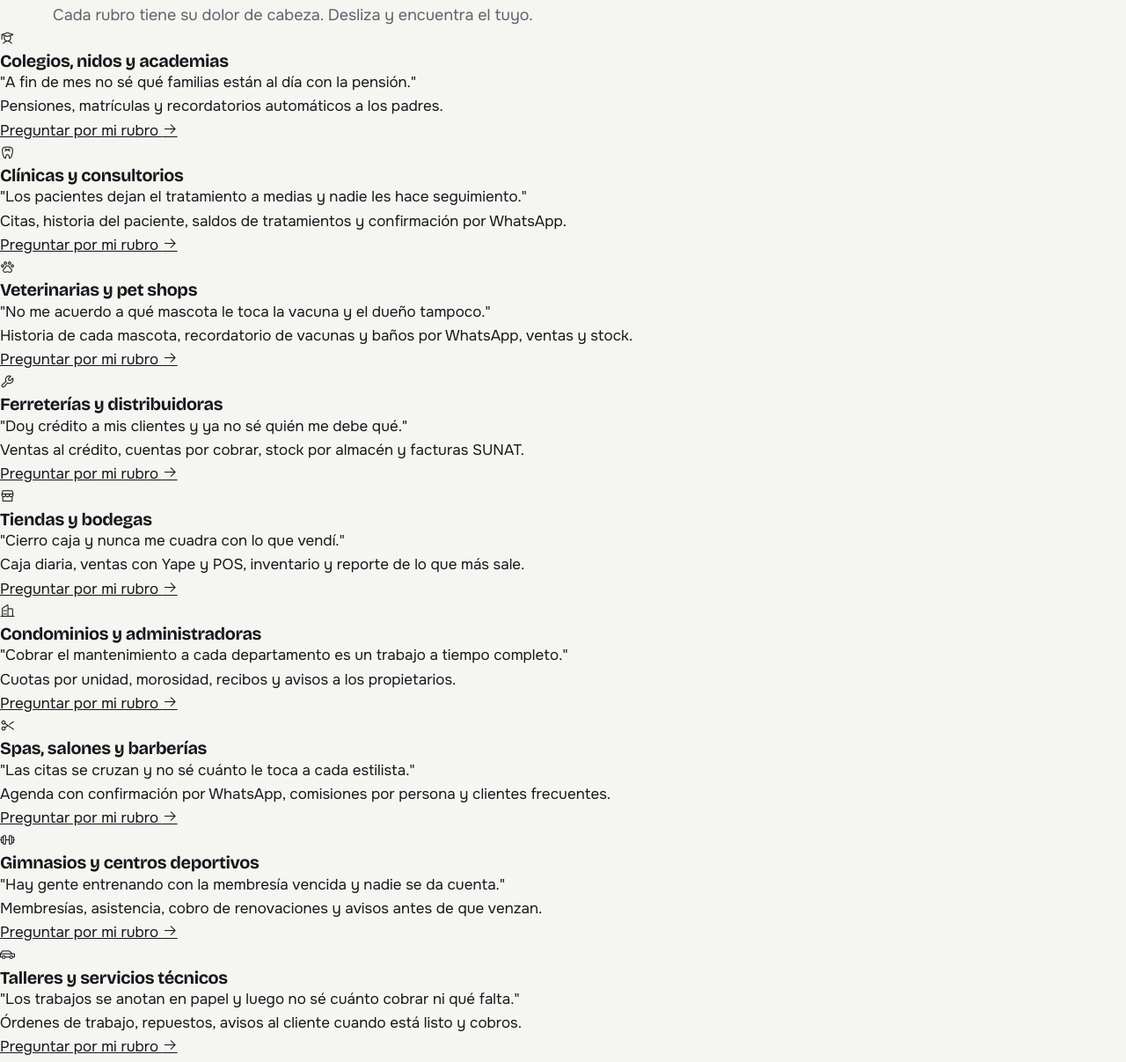
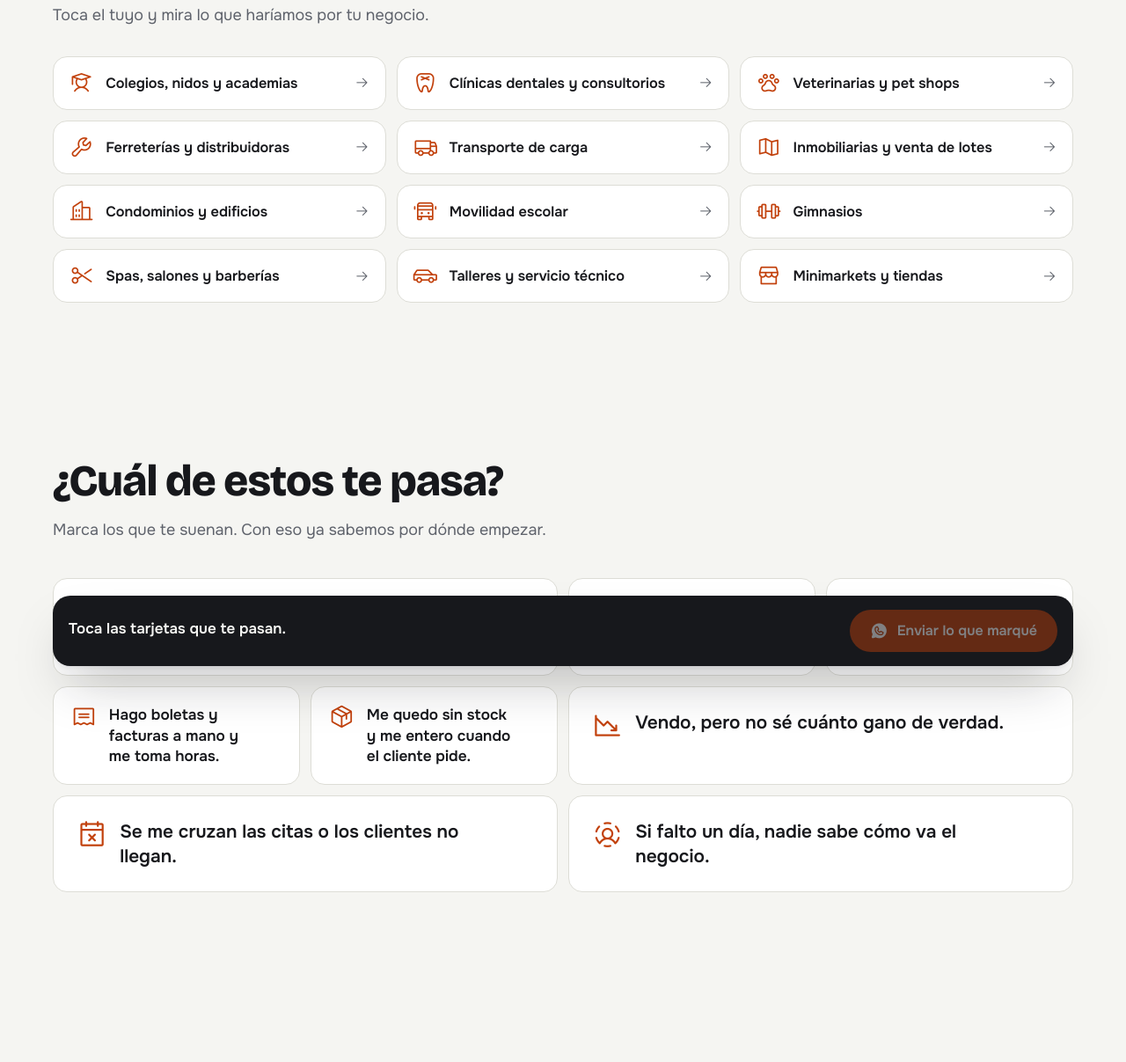
Before and after one commit to ChristianCHJH/landing-page-personal, a plain HTML site: page index.html in a window 1280 px wide. Shown: the part 1225-2432 px from the top of the page at 88% size. Drawn offline with nearby package versions, Linux system fonts and the light colour scheme.

Commit message:
feat(landing): grilla de rubros y ajustes

```diff
--- a/index.html
+++ b/index.html
@@ -204,72 +204,69 @@
     <section class="section rubros" id="rubros">
       <div class="container">
         <h2 class="section__title">¿Qué negocio tienes?</h2>
-        <p class="section__sub">Cada rubro tiene su dolor de cabeza. Desliza y encuentra el tuyo.</p>
-      </div>
-      <div class="rubros__track" tabindex="0" aria-label="Rubros, desliza para ver más">
-        <article class="rubro rubro--a">
-          <i class="ph ph-student rubro__icon" aria-hidden="true"></i>
-          <h3>Colegios, nidos y academias</h3>
-          <p class="rubro__pain">"A fin de mes no sé qué familias están al día con la pensión."</p>
-          <p class="rubro__fix">Pensiones, matrículas y recordatorios automáticos a los padres.</p>
-          <a class="rubro__link" data-wa="Hola Yanapay, tengo un colegio o academia y quiero ordenar las pensiones." data-cta="rubro-colegio" href="https://wa.me/51913412590" target="_blank" rel="noopener">Preguntar por mi rubro <i class="ph ph-arrow-right" aria-hidden="true"></i></a>
-        </article>
-        <article class="rubro rubro--b">
-          <i class="ph ph-tooth rubro__icon" aria-hidden="true"></i>
-          <h3>Clínicas y consultorios</h3>
-          <p class="rubro__pain">"Los pacientes dejan el tratamiento a medias y nadie les hace seguimiento."</p>
-          <p class="rubro__fix">Citas, historia del paciente, saldos de tratamientos y confirmación por WhatsApp.</p>
-          <a class="rubro__link" data-wa="Hola Yanapay, tengo una clínica o consultorio y quiero más información." data-cta="rubro-clinica" href="https://wa.me/51913412590" target="_blank" rel="noopener">Preguntar por mi rubro <i class="ph ph-arrow-right" aria-hidden="true"></i></a>
-        </article>
-        <article class="rubro rubro--e">
-          <i class="ph ph-paw-print rubro__icon" aria-hidden="true"></i>
-          <h3>Veterinarias y pet shops</h3>
-          <p class="rubro__pain">"No me acuerdo a qué mascota le toca la vacuna y el dueño tampoco."</p>
-          <p class="rubro__fix">Historia de cada mascota, recordatorio de vacunas y baños por WhatsApp, ventas y stock.</p>
-          <a class="rubro__link" data-wa="Hola Yanapay, tengo una veterinaria y quiero más información." data-cta="rubro-veterinaria" href="https://wa.me/51913412590" target="_blank" rel="noopener">Preguntar por mi rubro <i class="ph ph-arrow-right" aria-hidden="true"></i></a>
-        </article>
-        <article class="rubro rubro--c">
-          <i class="ph ph-wrench rubro__icon" aria-hidden="true"></i>
-          <h3>Ferreterías y distribuidoras</h3>
-          <p class="rubro__pain">"Doy crédito a mis clientes y ya no sé quién me debe qué."</p>
-          <p class="rubro__fix">Ventas al crédito, cuentas por cobrar, stock por almacén y facturas SUNAT.</p>
-          <a class="rubro__link" data-wa="Hola Yanapay, tengo una ferretería o distribuidora y quiero más información." data-cta="rubro-ferreteria" href="https://wa.me/51913412590" target="_blank" rel="noopener">Preguntar por mi rubro <i class="ph ph-arrow-right" aria-hidden="true"></i></a>
-        </article>
-        <article class="rubro rubro--d">
-          <i class="ph ph-storefront rubro__icon" aria-hidden="true"></i>
-          <h3>Tiendas y bodegas</h3>
-          <p class="rubro__pain">"Cierro caja y nunca me cuadra con lo que vendí."</p>
-          <p class="rubro__fix">Caja diaria, ventas con Yape y POS, inventario y reporte de lo que más sale.</p>
-          <a class="rubro__link" data-wa="Hola Yanapay, tengo una tienda y quiero más información." data-cta="rubro-tienda" href="https://wa.me/51913412590" target="_blank" rel="noopener">Preguntar por mi rubro <i class="ph ph-arrow-right" aria-hidden="true"></i></a>
-        </article>
-        <article class="rubro rubro--e">
-          <i class="ph ph-buildings rubro__icon" aria-hidden="true"></i>
-          <h3>Condominios y administradoras</h3>
-          <p class="rubro__pain">"Cobrar el mantenimiento a cada departamento es un trabajo a tiempo completo."</p>
-          <p class="rubro__fix">Cuotas por unidad, morosidad, recibos y avisos a los propietarios.</p>
-          <a class="rubro__link" data-wa="Hola Yanapay, administro un condominio y quiero más información." data-cta="rubro-condominio" href="https://wa.me/51913412590" target="_blank" rel="noopener">Preguntar por mi rubro <i class="ph ph-arrow-right" aria-hidden="true"></i></a>
-        </article>
-        <article class="rubro rubro--b">
-          <i class="ph ph-scissors rubro__icon" aria-hidden="true"></i>
-          <h3>Spas, salones y barberías</h3>
-          <p class="rubro__pain">"Las citas se cruzan y no sé cuánto le toca a cada estilista."</p>
-          <p class="rubro__fix">Agenda con confirmación por WhatsApp, comisiones por persona y clientes frecuentes.</p>
-          <a class="rubro__link" data-wa="Hola Yanapay, tengo un spa o salón y quiero más información." data-cta="rubro-spa" href="https://wa.me/51913412590" target="_blank" rel="noopener">Preguntar por mi rubro <i class="ph ph-arrow-right" aria-hidden="true"></i></a>
-        </article>
-        <article class="rubro rubro--a">
-          <i class="ph ph-barbell rubro__icon" aria-hidden="true"></i>
-          <h3>Gimnasios y centros deportivos</h3>
-          <p class="rubro__pain">"Hay gente entrenando con la membresía vencida y nadie se da cuenta."</p>
-          <p class="rubro__fix">Membresías, asistencia, cobro de renovaciones y avisos antes de que venzan.</p>
-          <a class="rubro__link" data-wa="Hola Yanapay, tengo un gimnasio y quiero más información." data-cta="rubro-gimnasio" href="https://wa.me/51913412590" target="_blank" rel="noopener">Preguntar por mi rubro <i class="ph ph-arrow-right" aria-hidden="true"></i></a>
-        </article>
-        <article class="rubro rubro--f">
-          <i class="ph ph-car-profile rubro__icon" aria-hidden="true"></i>
-          <h3>Talleres y servicios técnicos</h3>
-          <p class="rubro__pain">"Los trabajos se anotan en papel y luego no sé cuánto cobrar ni qué falta."</p>
-          <p class="rubro__fix">Órdenes de trabajo, repuestos, avisos al cliente cuando está listo y cobros.</p>
-          <a class="rubro__link" data-wa="Hola Yanapay, tengo un taller y quiero más información." data-cta="rubro-taller" href="https://wa.me/51913412590" target="_blank" rel="noopener">Preguntar por mi rubro <i class="ph ph-arrow-right" aria-hidden="true"></i></a>
-        </article>
+        <p class="section__sub">Toca el tuyo y mira lo que haríamos por tu negocio.</p>
+        <div class="rubro-grid">
+          <a class="rubro-chip" href="/colegios/">
+            <i class="ph ph-student" aria-hidden="true"></i>
+            <span>Colegios, nidos y academias</span>
+            <i class="ph ph-arrow-right rubro-chip__go" aria-hidden="true"></i>
+          </a>
+          <a class="rubro-chip" href="/clinicas/">
+            <i class="ph ph-tooth" aria-hidden="true"></i>
+            <span>Clínicas dentales y consultorios</span>
+            <i class="ph ph-arrow-right rubro-chip__go" aria-hidden="true"></i>
+          </a>
+          <a class="rubro-chip" href="/veterinarias/">
+            <i class="ph ph-paw-print" aria-hidden="true"></i>
+            <span>Veterinarias y pet shops</span>
+            <i class="ph ph-arrow-right rubro-chip__go" aria-hidden="true"></i>
+          </a>
+          <a class="rubro-chip" href="/ferreterias/">
+            <i class="ph ph-wrench" aria-hidden="true"></i>
+            <span>Ferreterías y distribuidoras</span>
+            <i class="ph ph-arrow-right rubro-chip__go" aria-hidden="true"></i>
+          </a>
+          <a class="rubro-chip" href="/transporte/">
+            <i class="ph ph-truck" aria-hidden="true"></i>
+            <span>Transporte de carga</span>
+            <i class="ph ph-arrow-right rubro-chip__go" aria-hidden="true"></i>
+          </a>
+          <a class="rubro-chip" href="/inmobiliarias/">
+            <i class="ph ph-map-trifold" aria-hidden="true"></i>
+            <span>Inmobiliarias y venta de lotes</span>
+            <i class="ph ph-arrow-right rubro-chip__go" aria-hidden="true"></i>
+          </a>
+          <a class="rubro-chip" href="/condominios/">
+            <i class="ph ph-buildings" aria-hidden="true"></i>
+            <span>Condominios y edificios</span>
+            <i class="ph ph-arrow-right rubro-chip__go" aria-hidden="true"></i>
+          </a>
+          <a class="rubro-chip" href="/movilidad-escolar/">
+            <i class="ph ph-bus" aria-hidden="true"></i>
+            <span>Movilidad escolar</span>
+            <i class="ph ph-arrow-right rubro-chip__go" aria-hidden="true"></i>
+          </a>
+          <a class="rubro-chip" href="/gimnasios/">
+            <i class="ph ph-barbell" aria-hidden="true"></i>
+            <span>Gimnasios</span>
+            <i class="ph ph-arrow-right rubro-chip__go" aria-hidden="true"></i>
+          </a>
+          <a class="rubro-chip" href="/spas/">
+            <i class="ph ph-scissors" aria-hidden="true"></i>
+            <span>Spas, salones y barberías</span>
+            <i class="ph ph-arrow-right rubro-chip__go" aria-hidden="true"></i>
+          </a>
+          <a class="rubro-chip" href="/talleres/">
+            <i class="ph ph-car-profile" aria-hidden="true"></i>
+            <span>Talleres y servicio técnico</span>
+            <i class="ph ph-arrow-right rubro-chip__go" aria-hidden="true"></i>
+          </a>
+          <a class="rubro-chip" href="/minimarkets/">
+            <i class="ph ph-storefront" aria-hidden="true"></i>
+            <span>Minimarkets y tiendas</span>
+            <i class="ph ph-arrow-right rubro-chip__go" aria-hidden="true"></i>
+          </a>
+        </div>
       </div>
     </section>
 
@@ -278,6 +275,7 @@
         <h2 class="section__title">¿Cuál de estos te pasa?</h2>
         <p class="section__sub">Marca los que te suenan. Con eso ya sabemos por dónde empezar.</p>
 
+        <div class="pains-wrap">
         <div class="pains" role="group" aria-label="Problemas de tu negocio">
           <button type="button" class="pain pain--wide" aria-pressed="false" data-pain="No sé bien quién me debe ni cuánto" data-fix="Cobranza con recordatorios por WhatsApp">
             <i class="ph ph-hand-coins pain__icon" aria-hidden="true"></i>
@@ -309,12 +307,12 @@
             <span class="pain__text">Vendo, pero no sé cuánto gano de verdad.</span>
             <i class="ph-fill ph-check-circle pain__check" aria-hidden="true"></i>
           </button>
-          <button type="button" class="pain" aria-pressed="false" data-pain="Se me cruzan las citas o los clientes no llegan" data-fix="Agenda de citas con confirmación por WhatsApp">
+          <button type="button" class="pain pain--wide" aria-pressed="false" data-pain="Se me cruzan las citas o los clientes no llegan" data-fix="Agenda de citas con confirmación por WhatsApp">
             <i class="ph ph-calendar-x pain__icon" aria-hidden="true"></i>
             <span class="pain__text">Se me cruzan las citas o los clientes no llegan.</span>
             <i class="ph-fill ph-check-circle pain__check" aria-hidden="true"></i>
           </button>
-          <button type="button" class="pain" aria-pressed="false" data-pain="Si falto un día nadie sabe cómo va el negocio" data-fix="Panel del negocio con permisos por persona">
+          <button type="button" class="pain pain--wide" aria-pressed="false" data-pain="Si falto un día nadie sabe cómo va el negocio" data-fix="Panel del negocio con permisos por persona">
             <i class="ph ph-user-circle-dashed pain__icon" aria-hidden="true"></i>
             <span class="pain__text">Si falto un día, nadie sabe cómo va el negocio.</span>
             <i class="ph-fill ph-check-circle pain__check" aria-hidden="true"></i>
@@ -330,6 +328,7 @@
             <i class="ph-fill ph-whatsapp-logo" aria-hidden="true"></i>
             Enviar lo que marqué
           </a>
+        </div>
         </div>
       </div>
     </section>
```
Also changed, not shown: sitemap.xml (+48 -2 lines).
